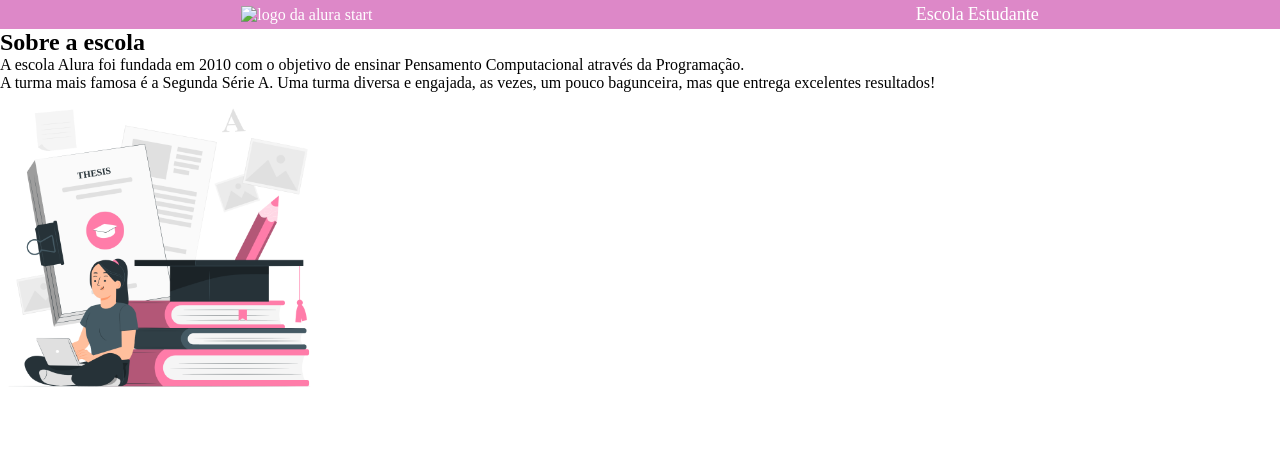
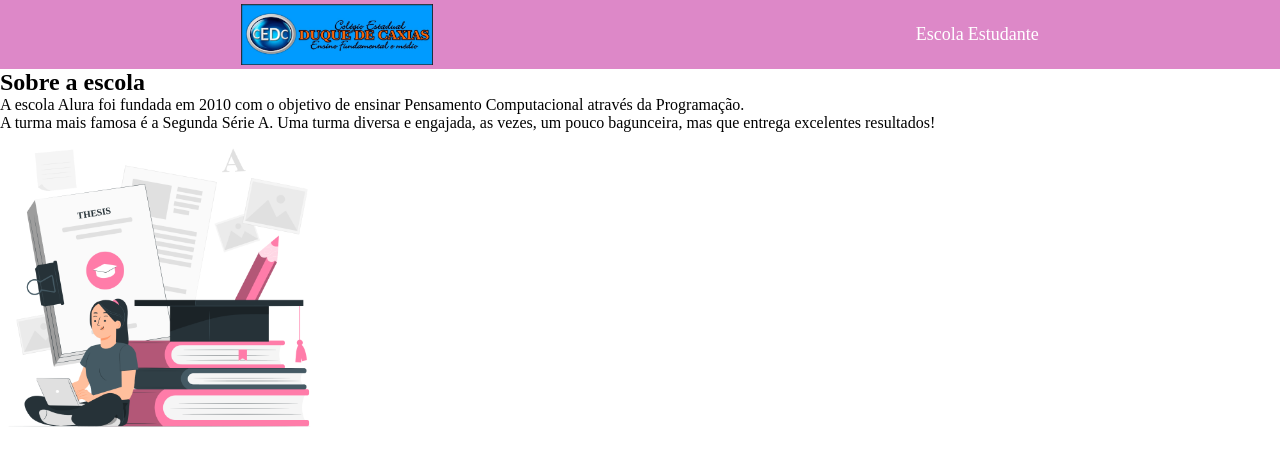
Before and after one commit to mariasakaue/site-turma-criativa, a plain HTML site: page site-css-html-criativo/index.html in a window 1280 px wide. Drawn offline with Linux system fonts and the light colour scheme.

Commit message:
Add files via upload

```diff
--- a/site-css-html-criativo/index.html
+++ b/site-css-html-criativo/index.html
@@ -9,7 +9,7 @@
 </head>
 <body>
     <header class="cabecalho">
-        <img class="cabecalho-imagem" src="logo alura" alt="logo da alura start">
+        <img class="cabecalho-imagem" src="logoduque.png.jpg" alt="logo da duque">
         <ul class="cabecalho-lista">
             <li class="cabecalho-lista-item">Escola</li>
             <li class="cabecalho-lista-item">Estudante</li>
```
Also changed, not shown: site-css-html-criativo/logoduque.png.jpg (added).
